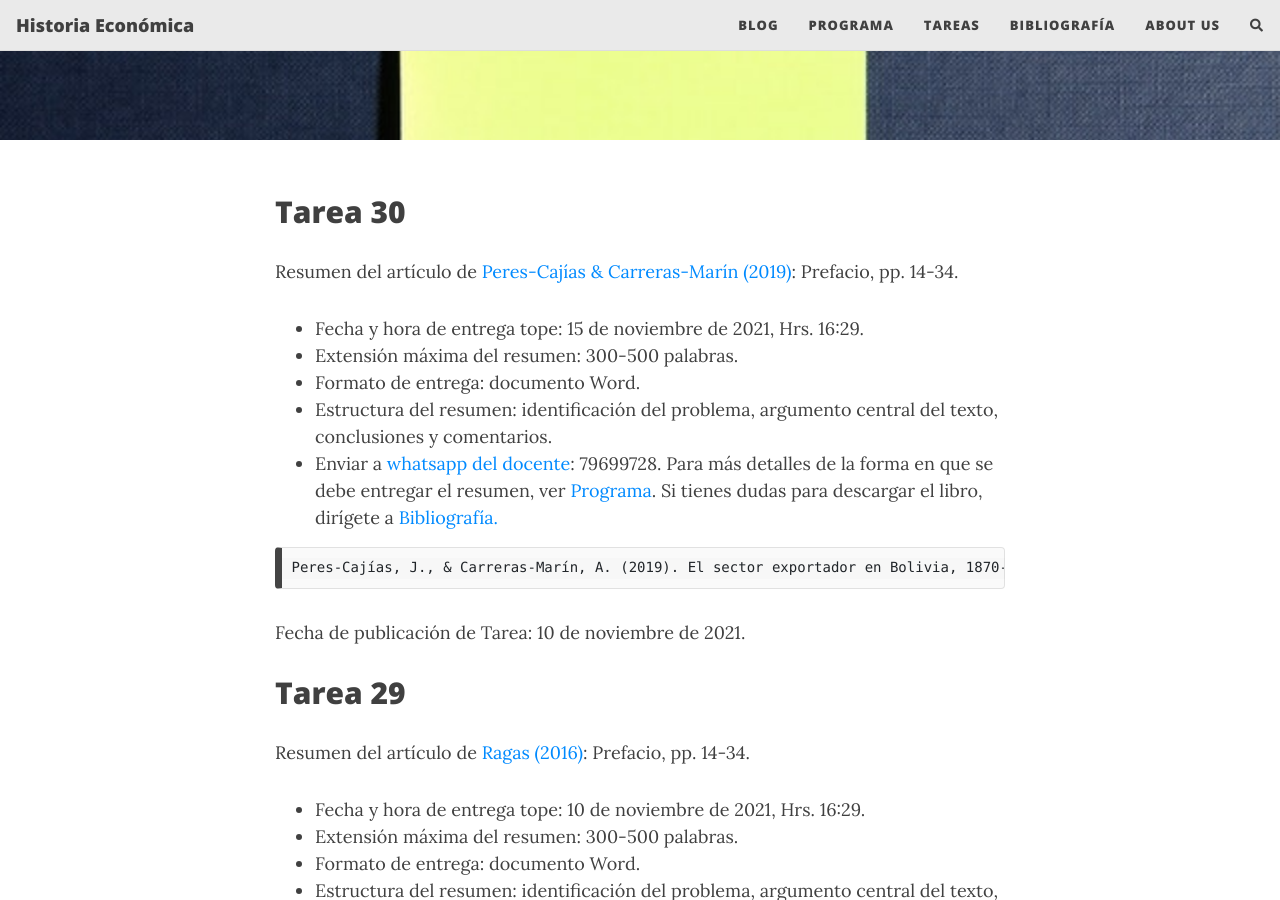
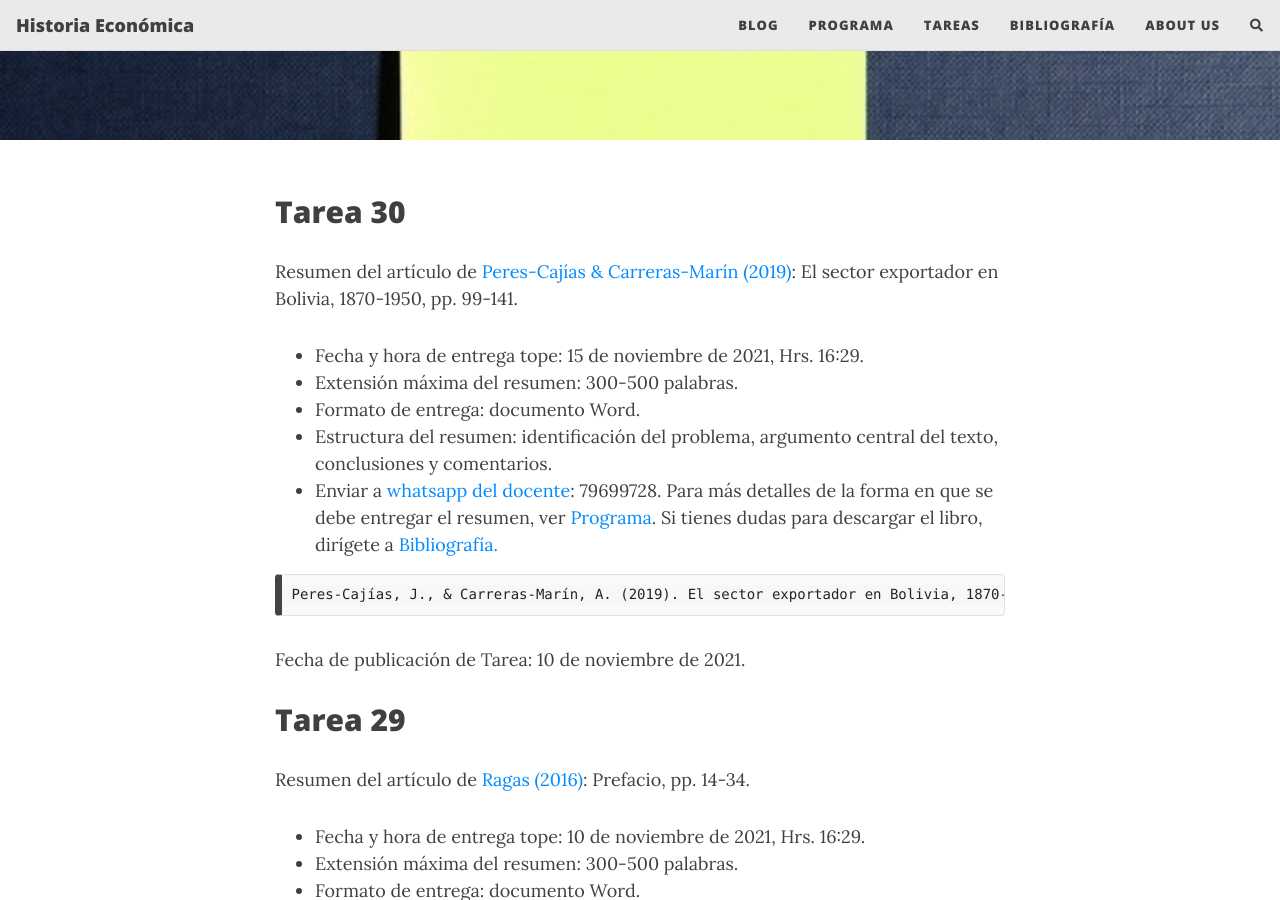
Before and after one commit to NigelCaspa/historiaeconomica, a Jekyll site: the page built from tareas.md, in a window 1280 px wide and 900 px high, scrolled down 405 px. Built offline with Jekyll 4.4.1, drawn with Linux system fonts in a browser that asks for light colours; nearby versions of some CDN libraries; comment, search, counter and statistics services are not loaded.

Commit message:
corrijo enlace tarea 30

```diff
--- a/tareas.md
+++ b/tareas.md
@@ -8,7 +8,7 @@
 ---
 
 ## Tarea 30
-Resumen del artículo de [Peres-Cajías & Carreras-Marín (2019)](https://nigelcaspa.github.io/historiaeconomica/pdf/2016-ragas-ideologos.pdf): Prefacio, pp. 14-34.
+Resumen del artículo de [Peres-Cajías & Carreras-Marín (2019)](https://nigelcaspa.github.io/historiaeconomica/pdf/2019-peres-carrera-sector-exportador-bolivia.pdf): El sector exportador en Bolivia, 1870-1950, pp. 99-141.
 
 - Fecha y hora de entrega tope: 15 de noviembre de 2021, Hrs. 16:29.
 - Extensión máxima del resumen: 300-500 palabras.
```
